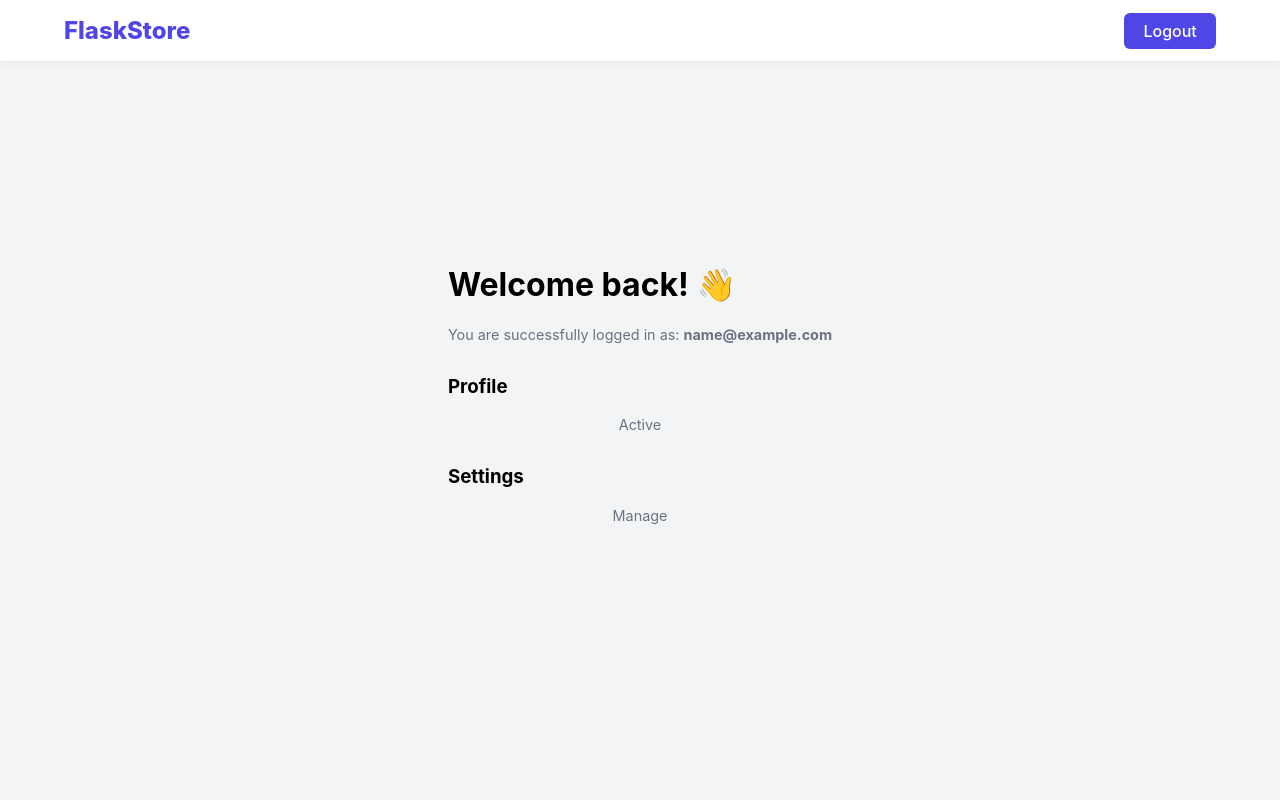
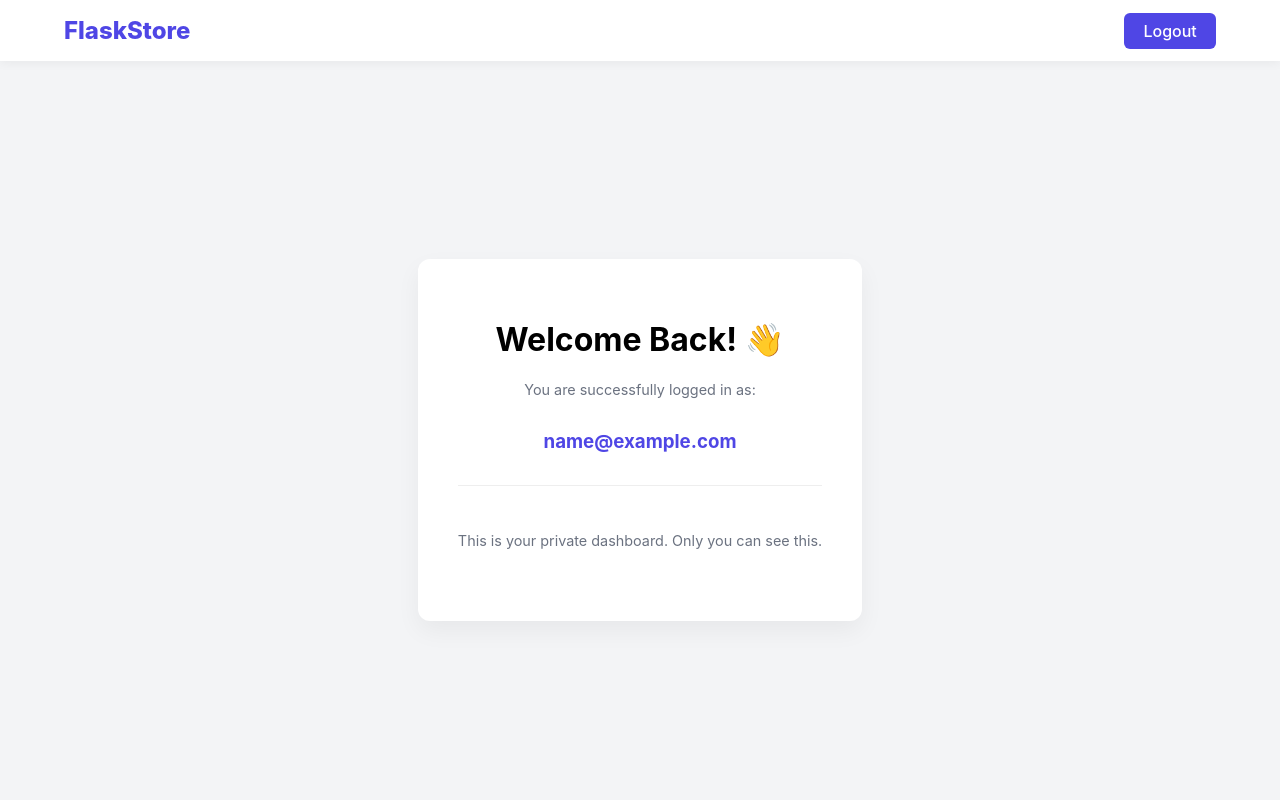
Before and after one commit to auwalcodes2007/flask_practice, a Flask app: template templates/dashboard.html in a window 1280 px wide. Run offline with Flask 3, Linux system fonts and the light colour scheme; the template is opened without the code that fills it: most values are stand-ins (such as "Sample title", 1, 10 or a date in 2020).

Commit message:
Update styling for dashboard.html

```diff
--- a/app.py
+++ b/app.py
@@ -58,5 +58,6 @@ def login():
     return render_template("login.html", form=form)
 
 # Create Dashboard route
-# @app.route("/dashboard")
-# def dashboard
+@app.route("/dashboard")
+def dashboard():
+    return render_template("dashboard.html")
--- a/static/style.css
+++ b/static/style.css
@@ -179,3 +179,17 @@ p {
 /* Adjust the existing body tag from previous code:
    Remove 'display: flex' if you want the home page to scroll naturally,
    or wrap your login/register content in a wrapper div. */
+
+.dashboard-grid {
+    display: grid;
+    grid-template-columns: repeat(auto-fit, minmax(200px, 1fr));
+    gap: 1.5rem;
+    margin-top: 2rem;
+}
+
+.stat-card {
+    background: #f9fafb;
+    padding: 1.5rem;
+    border-radius: 8px;
+    border: 1px solid #e5e7eb;
+}
--- a/templates/dashboard.html
+++ b/templates/dashboard.html
@@ -1,8 +1,9 @@
 <!DOCTYPE html>
 <html lang="en">
 <head>
+    <meta charset="UTF-8">
     <link rel="stylesheet" href="{{ url_for('static', filename='style.css') }}">
-    <title>Dashboard</title>
+    <title>Dashboard | My App</title>
 </head>
 <body>
     <nav class="navbar">
@@ -12,13 +13,16 @@
         </div>
     </nav>
 
-    <div class="dashboard-container">
-        <div class="card">
-            <h1>Welcome back! 👋</h1>
-            <p>You are successfully logged in as: <strong>{{ email }}</strong></p>
-            <div class="stats-grid">
-                <div class="stat-box"><h3>Profile</h3><p>Active</p></div>
-                <div class="stat-box"><h3>Settings</h3><p>Manage</p></div>
+    <div class="hero-container">
+        <div class="form-container" style="max-width: 600px; text-align: center;">
+            <h1>Welcome Back! 👋</h1>
+            <p>You are successfully logged in as:</p>
+            <h3 style="color: var(--primary-color);">{{ user_email }}</h3>
+
+            <hr style="margin: 2rem 0; border: 0; border-top: 1px solid #eee;">
+
+            <div class="hero-actions">
+                <p>This is your private dashboard. Only you can see this.</p>
             </div>
         </div>
     </div>
```
